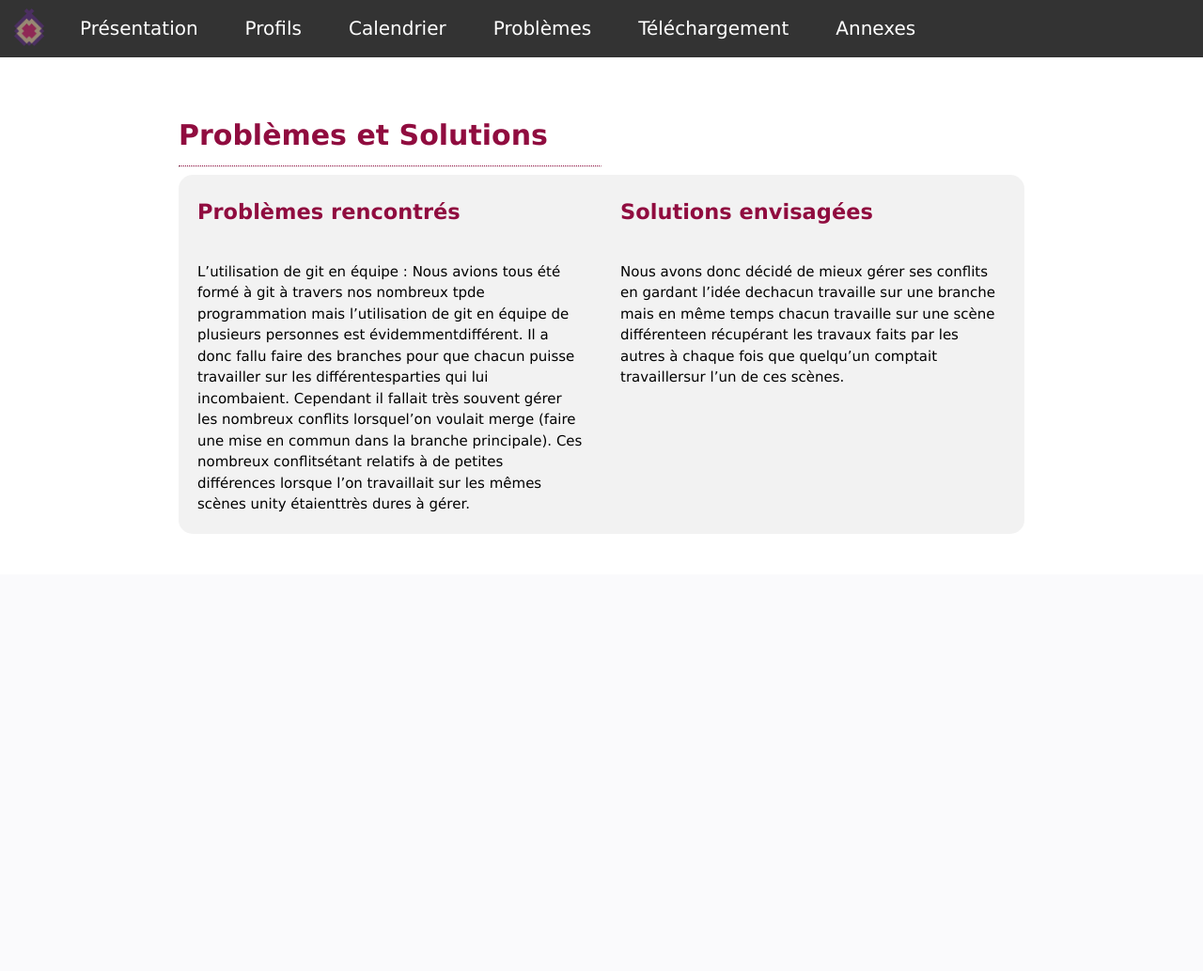
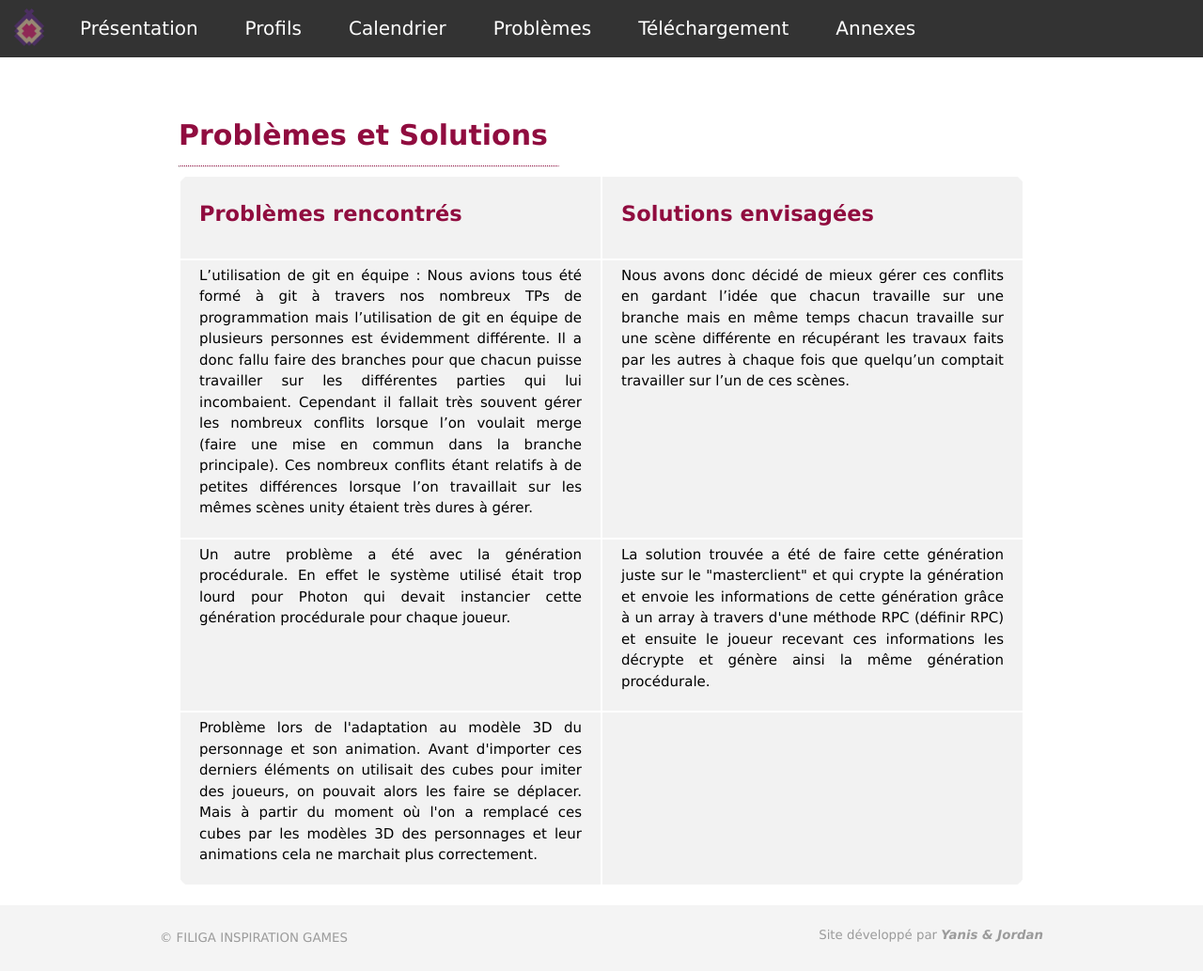
Before and after one commit to Yanisiman/Yanisiman.github.io, a PHP site: page /pages/problemes.html in a window 1280 px wide. Shown: the part 189-1222 px from the top of the page at 94% size. Before the commit the page ends 734 px from the top, so only its background shows below. Run offline with PHP 8.4, Linux system fonts and the light colour scheme.

Commit message:
New texts, new css features

```diff
--- a/css/site.css
+++ b/css/site.css
@@ -3,7 +3,7 @@
 }
 
 body{
-	background-color:white;
+	background-color: #fff;
 	height:100%:;
 	margin:0px;
 	font-family:Verdana,sans-serif;
@@ -12,6 +12,19 @@ body{
 }
 
 h1,h2,h3,h4{color:#900C3F;margin-bottom:10px;}
+
+p{
+	text-align: justify;
+}
+
+.paragraph{
+	padding-bottom: 1px;
+	padding-top: 1px;
+	padding-left: 10px;
+	padding-right: 10px;
+	border-radius:15px;
+	background-color: #f2f2f2;
+}
 
 img{
 	z-index:0;
@@ -112,12 +125,16 @@ hr{
 	margin-top:0px;
 	margin-left:0px;
 	border-top:1px dotted #900C3F;
-	width:50%;
+	width:45%;
 }
 
 hr#solo{
 	width:75%;
 	margin:auto;
+}
+
+.sub{
+	width: 35% !important;
 }
 
 /***** ACCUEIL ****/
@@ -188,12 +205,13 @@ a:active {
 
 /**** PROBLEMES *****/
 #tab_prob{
-	border-collapse: collapse;
+
 	border-radius:15px;
 	overflow:hidden;
+	text-align: justify;
 }
 
-#prob>td{
+.prob>td{
 	vertical-align: text-top;
 	width:50%;
 	padding:20px;
--- a/pages/problemes.html
+++ b/pages/problemes.html
@@ -4,6 +4,7 @@
 	<meta charset="utf-8">
 	<link rel="icon" type="image/png" href="../images/icon.png" />
 	<link rel="stylesheet" href="../css/site.css"/>
+	<link rel="stylesheet" href="../css/problemes.css"/>
 	<title>FIG - Problèmes</title>
 </head>
 <body>
@@ -33,21 +34,35 @@
 	</header>
 
 	<table id="tab_prob">
-	<tr id="prob">
+	<tr class="prob">
 	<td><h2>Problèmes rencontrés</h2></td>
 	<td><h2>Solutions envisagées</h2></td>
 	</tr>
-	<tr id="prob">
-	<td>L’utilisation de git en équipe : Nous avions tous été formé à git à travers nos nombreux tpde programmation mais l’utilisation de git en équipe de plusieurs
-	personnes est évidemmentdifférent. Il a donc fallu faire des branches pour que chacun puisse travailler sur les différentesparties qui lui incombaient.
-	Cependant il fallait très souvent gérer les nombreux conflits lorsquel’on voulait merge (faire une mise en commun dans la branche principale). Ces nombreux
-	conflitsétant relatifs à de petites différences lorsque l’on travaillait sur les mêmes scènes unity étaienttrès dures à gérer.</td>
-	<td>Nous avons donc décidé de mieux gérer ses conflits en gardant l’idée dechacun travaille sur une branche mais en même temps chacun travaille sur une
-	scène différenteen récupérant les travaux faits par les autres à chaque fois que quelqu’un comptait travaillersur l’un de ces scènes.</td>
+	<tr class="prob">
+	<td>L’utilisation de git en équipe : Nous avions tous été formé à git à travers nos nombreux TPs de programmation mais l’utilisation de git en équipe de plusieurs personnes est évidemment différente. Il a donc fallu faire des branches pour que chacun puisse travailler sur les différentes parties qui lui incombaient.
+	Cependant il fallait très souvent gérer les nombreux conflits lorsque l’on voulait merge (faire une mise en commun dans la branche principale). Ces nombreux conflits étant relatifs à de petites différences lorsque l’on travaillait sur les mêmes scènes unity étaient très dures à gérer.</td>
+	<td>Nous avons donc décidé de mieux gérer ces conflits en gardant l’idée que chacun travaille sur une branche mais en même temps chacun travaille sur une scène différente en récupérant les travaux faits par les autres à chaque fois que quelqu’un comptait travailler sur l’un de ces scènes.</td>
+	</tr>
+	<tr class="prob">
+		<td>Un autre problème a été avec la génération procédurale. En effet le système utilisé était trop lourd pour Photon qui devait instancier cette génération procédurale pour chaque joueur.
+		</td>
+		<td>La solution trouvée a été de faire cette génération juste sur le "masterclient" et qui crypte la génération et envoie les informations de cette génération grâce à un array à travers d'une méthode RPC (définir RPC) et ensuite le joueur recevant ces informations les décrypte et génère ainsi la même génération procédurale.</td>
+	</tr>
+
+	<tr class="prob">
+		<td>Problème lors de l'adaptation au modèle 3D du personnage et son animation. Avant d'importer ces derniers éléments on utilisait des cubes pour imiter des joueurs, on pouvait alors les faire se déplacer. Mais à partir du moment où l'on a remplacé ces cubes par les modèles 3D des personnages et leur animations cela ne marchait plus correctement.</td>
+		<td></td>
 	</tr>
 	</table>
 	</div>
 
 	<!--?php include("footer.php"); ?!-->
+<footer class="page-footer">
+	<div class="page-footer-content fixed-width">
+		<small class="">&copy; FILIGA INSPIRATION GAMES</small>
+		<small class="credits"> Site développé par <em>Yanis & Jordan</em></small>
+	</div>
+</footer>
+
 </body>
 </html>
```
Also changed, not shown: index.html (+8 -8 lines), pages/annexes.html (+9 -2 lines), pages/presentation.html (+23 -6 lines), pages/profils.html (+8 -0 lines), pages/programme.html (+30 -8 lines), pages/telechargement.html (+9 -0 lines), css/annexes.css (added), css/home.css (added), css/presentation.css (added), css/problemes.css (added), css/profils.css (added), css/telechargement.css (added).
